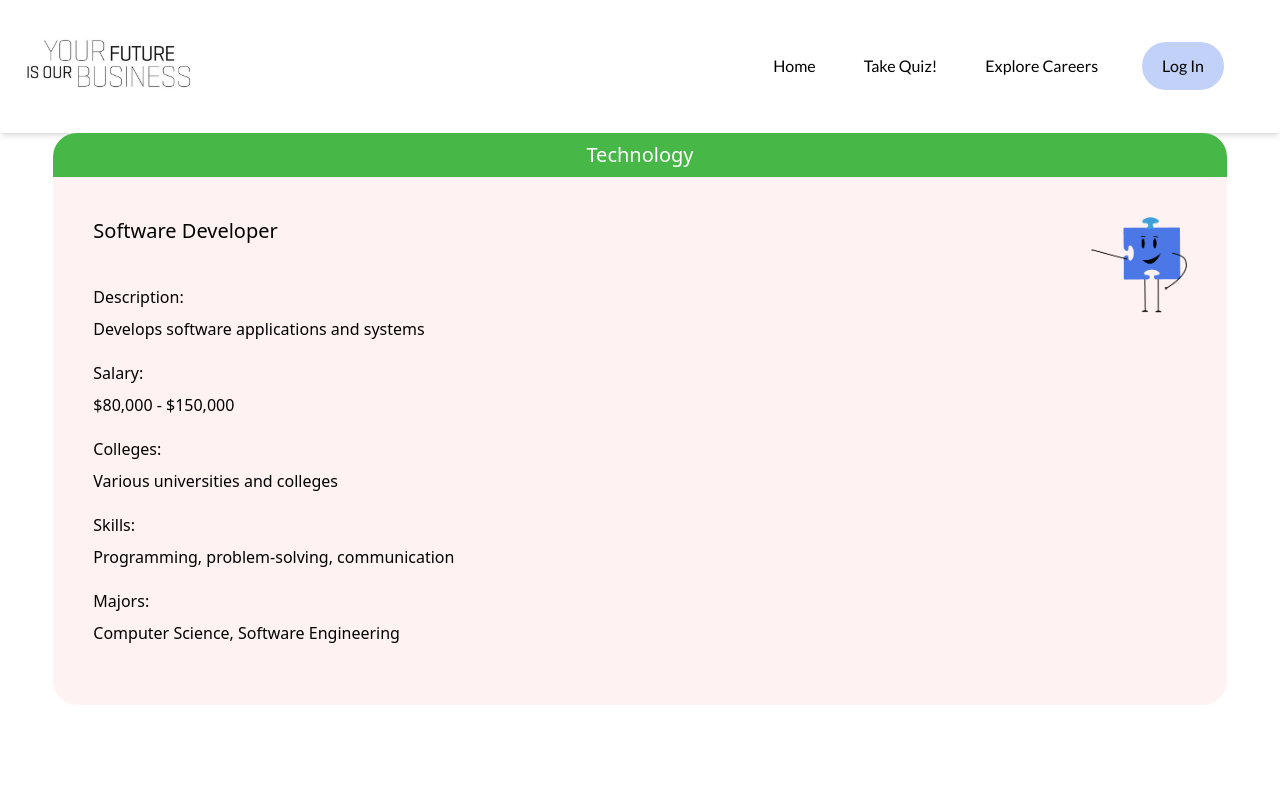
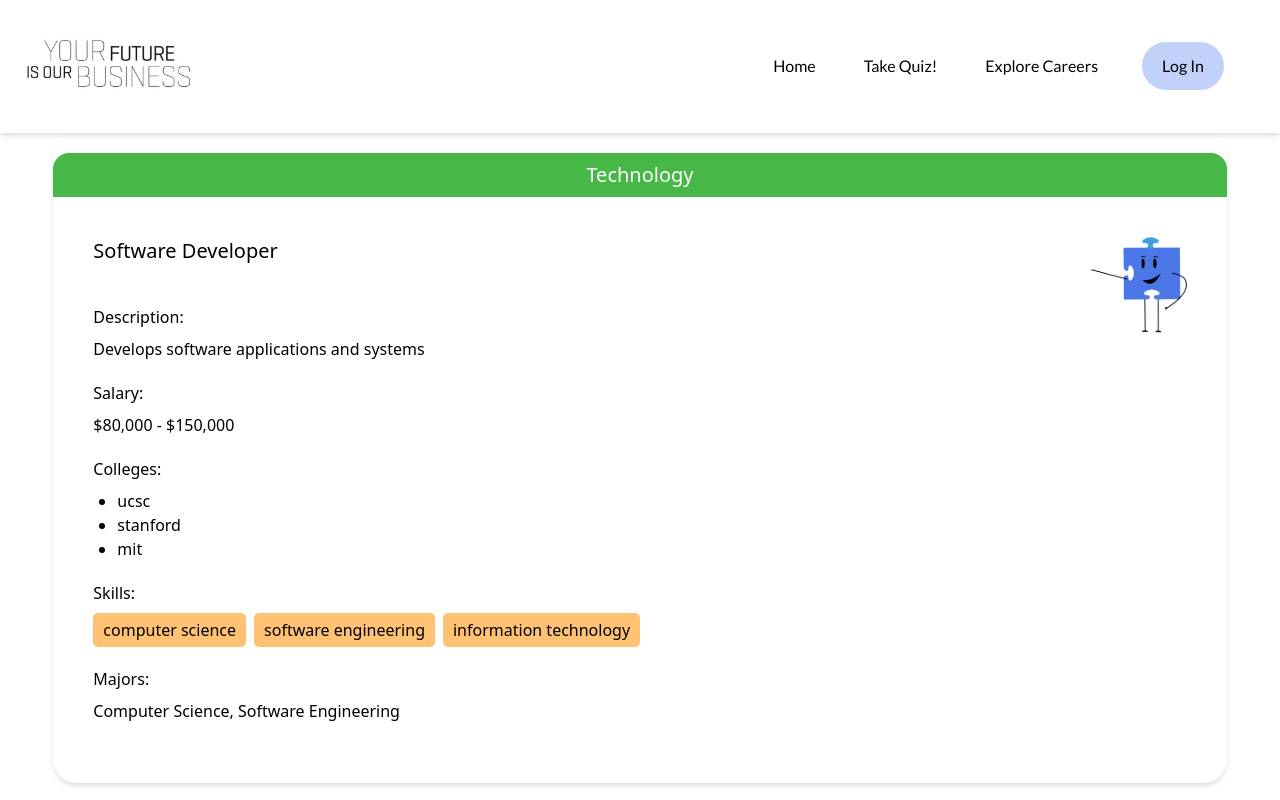
Before and after one commit to ucsc-blueprint/yfiob2, a Next.js app: page / in a window 1280 px wide. Built offline with nearby package versions, Linux system fonts and the light colour scheme.

Commit message:
expanded changes

```diff
--- a/src/app/page.jsx
+++ b/src/app/page.jsx
@@ -9,9 +9,9 @@ function App() {
     careerName: "Software Developer",
     description: "Develops software applications and systems",
     salary: "$80,000 - $150,000",
-    skills: "Programming, problem-solving, communication",
+    skills: ["computer science", "software engineering", "information technology"],
     careerImages: [],
-    colleges: "Various universities and colleges",
+    colleges: ["ucsc", "stanford", "mit"],
     majors: "Computer Science, Software Engineering",
   };
 
--- a/src/components/CareersCardExpanded/CareersCardExpanded.jsx
+++ b/src/components/CareersCardExpanded/CareersCardExpanded.jsx
@@ -49,17 +49,17 @@ export const CareersCardExpanded = ({
     return (
         <div
             data-testid="careers-card-expanded-container"
-      className="rounded-3xl w-11/12 m-auto no-scrollbar overflow-y-scroll max-h-auto"
+            className="rounded-3xl w-11/12 m-auto no-scrollbar overflow-y-scroll pt-5 max-h-auto shadow-md"
         >
             <h4
                 data-testid="careers-header"
-        className="pt-2 pb-2 text-center text-xl text-white"
+                className="pt-2 pb-2 text-center text-xl text-white rounded-t-2xl"
                 // Set background color depending on education-level
                 style={{ backgroundColor: educationStyles[educationLevel] }}
             >
                 {category}
             </h4>
-      <div className="bg-red-50 p-10 no-scrollbar overflow-y-scroll">
+            <div className="bg-white p-10 no-scrollbar overflow-y-scroll">
                 {/* Two-column layout for content and images */}
                 <div className="flex flex-row gap-8">
                     {/* Left column for text content */}
@@ -88,17 +88,38 @@ export const CareersCardExpanded = ({
                             <>
                                 {renderTextSection("Description", description)}
                                 {renderTextSection("Salary", salary)}
-                {renderTextSection("Colleges", colleges)}
-                {renderTextSection("Skills", skills)}
+                                {renderTextSection("Colleges", (
+                                    <ul style={{listStyleType: "disc", paddingLeft: "1.5rem"}}>
+                                        {colleges.map((college, index) => (
+                                            <li key={index}>{college}</li>
+                                        ))}
+                                    </ul>
+                                ))}
+                                {renderTextSection("Skills", (
+                                    <div style={{ display: "flex", flexWrap: "wrap", gap: "8px" }}>
+                                        {skills.map((skill, index) => (
+                                            <div
+                                                key={index}
+                                                style={{
+                                                    background: "#FFC273",
+                                                    padding: "5px 10px",
+                                                    borderRadius: "5px",
+                                                    width: "fit-content",
+                                                    whiteSpace: "nowrap",
+                                                }}
+                                            >
+                                                {skill}
+                                            </div>
+                                        ))}
+                                    </div>
+                                ))}
                                 {renderTextSection("Majors", majors)}
                             </>
                         )}
                     </div>
 
                     {/* Right column for images */}
-          <div className="w-1/3">
-            {renderImages()}
-          </div>
+                    <div className="w-1/3">{renderImages()}</div>
                 </div>
             </div>
         </div>
```
Lines whose indentation alone changed are shown as unchanged.
